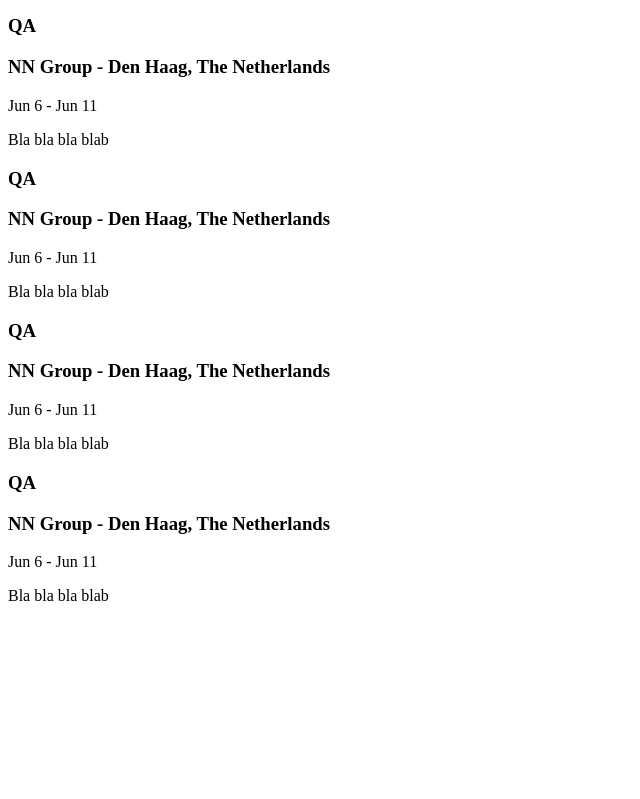
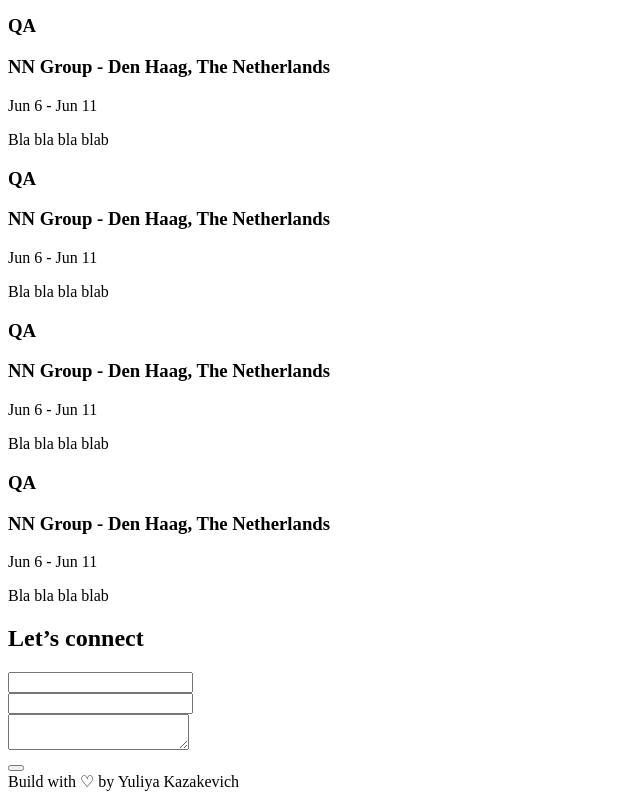
Before and after one commit to Yuloi/qa-engineer-cv-website, a plain HTML site: page index.html in a window 1280 px wide. Shown: the part 931-1730 px from the top of the page, without its empty margins (0-640 px from the left). Before the commit the page ends 1552 px from the top, so only its background shows below. Drawn offline with Linux system fonts and the light colour scheme.

Commit message:
finished index structure

```diff
--- a/index.html
+++ b/index.html
@@ -109,9 +109,18 @@
         </div>
     </section>
     <section class="contact">
+        <h2>Let&rsquo;s connect</h2>
         <form>
-
+            <div><input type="text"></div>
+            <div>
+                <input type="email" name="" id="">
+            </div>
+            <div><textarea name="" id=""></textarea></div>
+            <div><button type="submit"></button></div>
         </form>
+    </section>
+    <section class="footer">
+        <div> Build with &#9825; by Yuliya Kazakevich</div>
     </section>
 </body>
 
```
